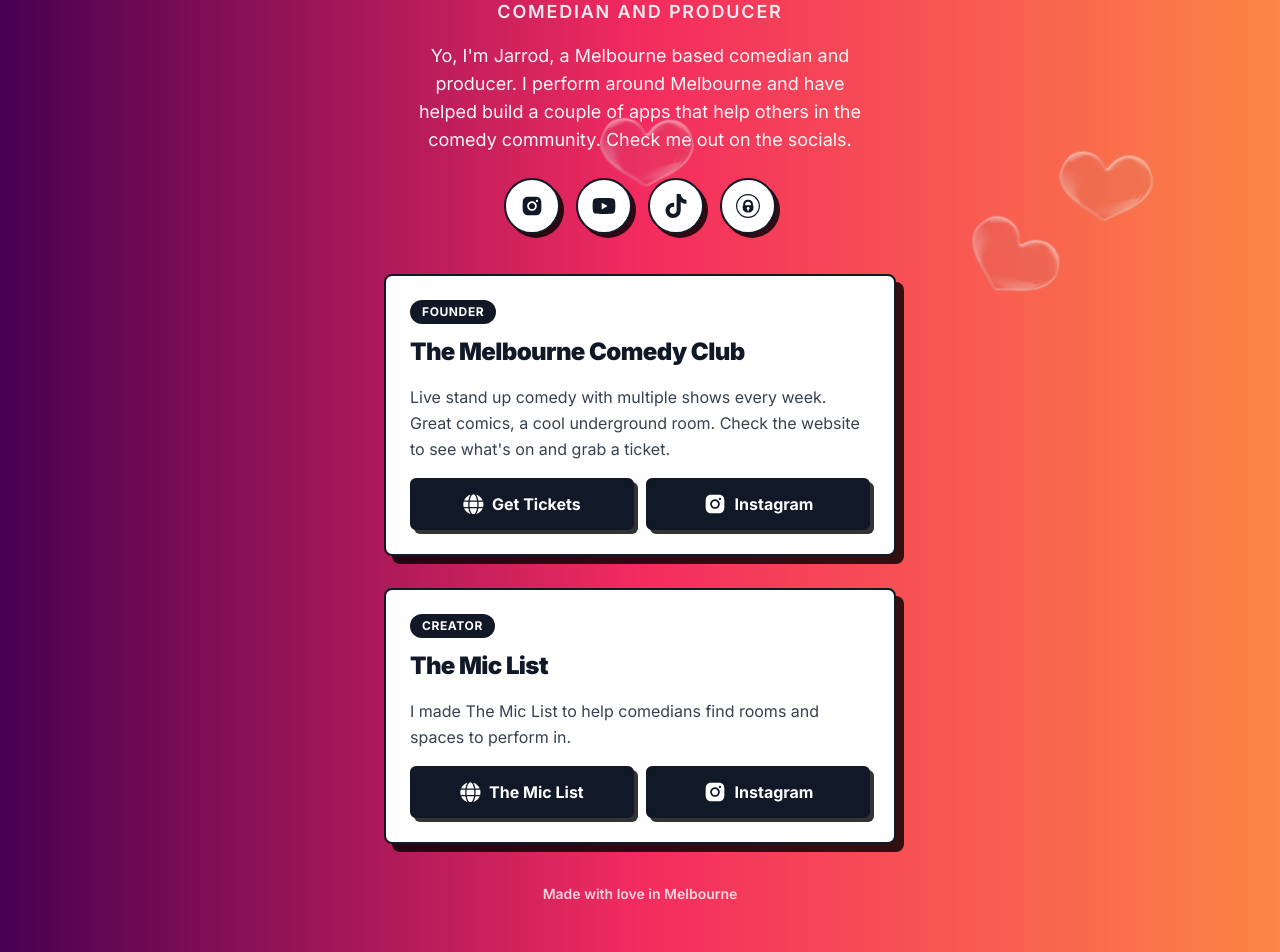
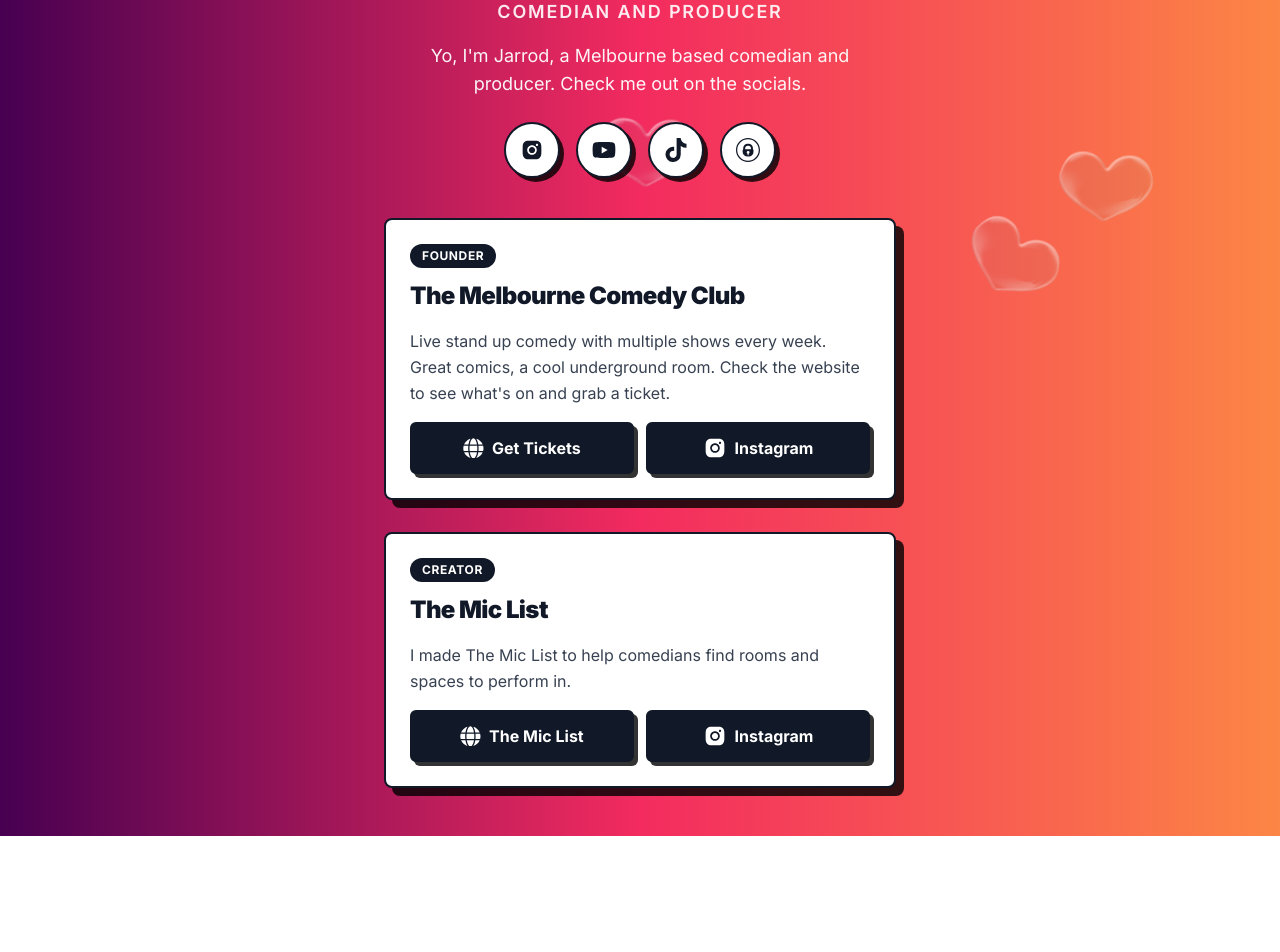
Before and after one commit to JarrodKane/jarrod_links, a Next.js app: page / in a window 1280 px wide. Shown: the part 294-1246 px from the top of the page. After the commit the page ends 1130 px from the top, so only its background shows below. Built offline with nearby package versions, Linux system fonts and the light colour scheme.

Commit message:
Update to links

```diff
--- a/data.json
+++ b/data.json
@@ -2,7 +2,7 @@
   "name": "Jarrod Kane",
   "avatar": "jarrod",
   "tagline": "Comedian and Producer",
-  "bio": "Yo, I'm Jarrod, a Melbourne based comedian and producer. I perform around Melbourne and have helped build a couple of apps that help others in the comedy community. Check me out on the socials.",
+  "bio": "Yo, I'm Jarrod, a Melbourne based comedian and producer. Check me out on the socials.",
   "projects": [
     {
       "title": "The Melbourne Comedy Club",
--- a/src/app/page.tsx
+++ b/src/app/page.tsx
@@ -71,10 +71,6 @@
             </article>
           ))}
         </section>
-
-        <footer className="text-sm font-semibold text-white/80">
-          Made with love in Melbourne
-        </footer>
       </div>
     </main>
   );
```
